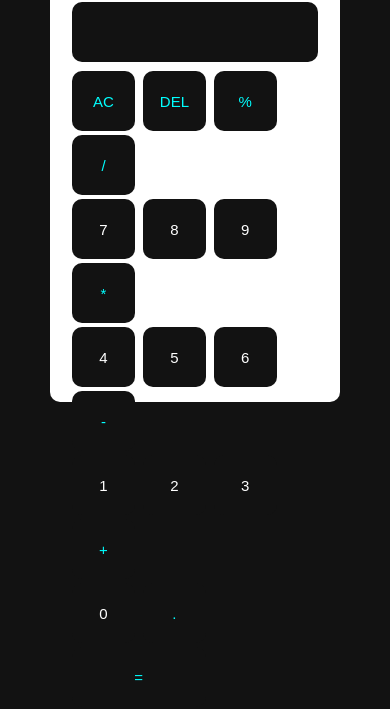
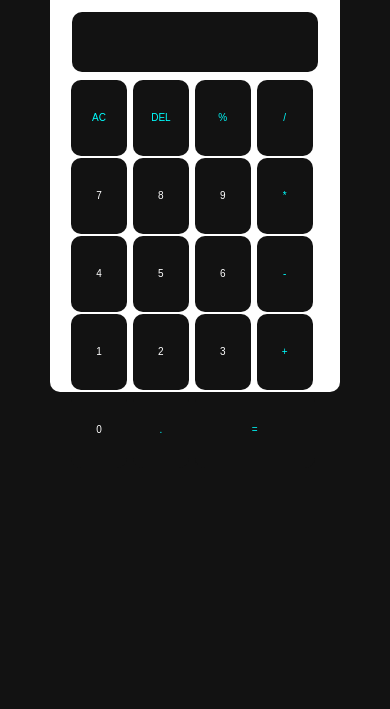
Before and after one commit to itz-Pratham/Calculator, a plain HTML site: page index.html in a window 390 px wide. Shown: the part 255-964 px from the top of the page. After the commit the page ends 844 px from the top, so only its background shows below. Drawn offline with Linux system fonts and the light colour scheme.

Commit message:
added media queries

```diff
--- a/style.css
+++ b/style.css
@@ -80,3 +80,23 @@ body{
     background-color: #121212;
     color: aqua;
 }
+
+@media screen and (max-width: 527px) {
+    .calculator{
+        height: 450px;
+    }
+    .calculator form input{
+        width: 22.4%;
+        height: 9vh;
+        font-size: 10px;
+        margin: 1px;
+    }
+    #equals{
+        width: 48% !important;
+        height: 9vh !important;
+    }
+    .calculator form .display input{
+        width: 100%;
+        font-size: 30px !important;
+    }
+}
```
